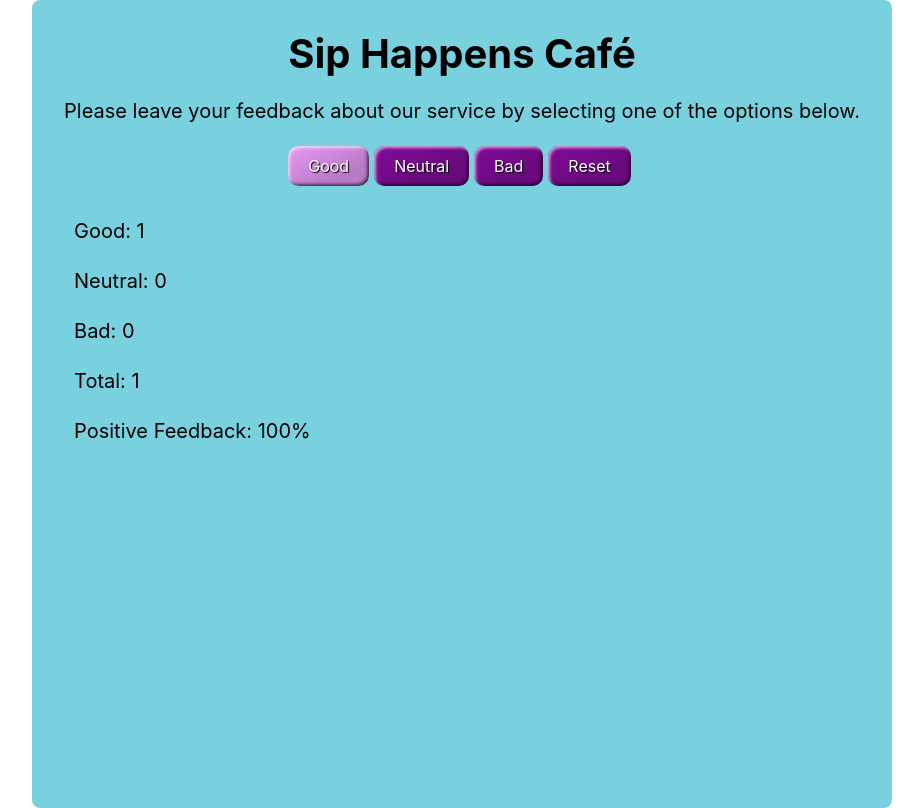
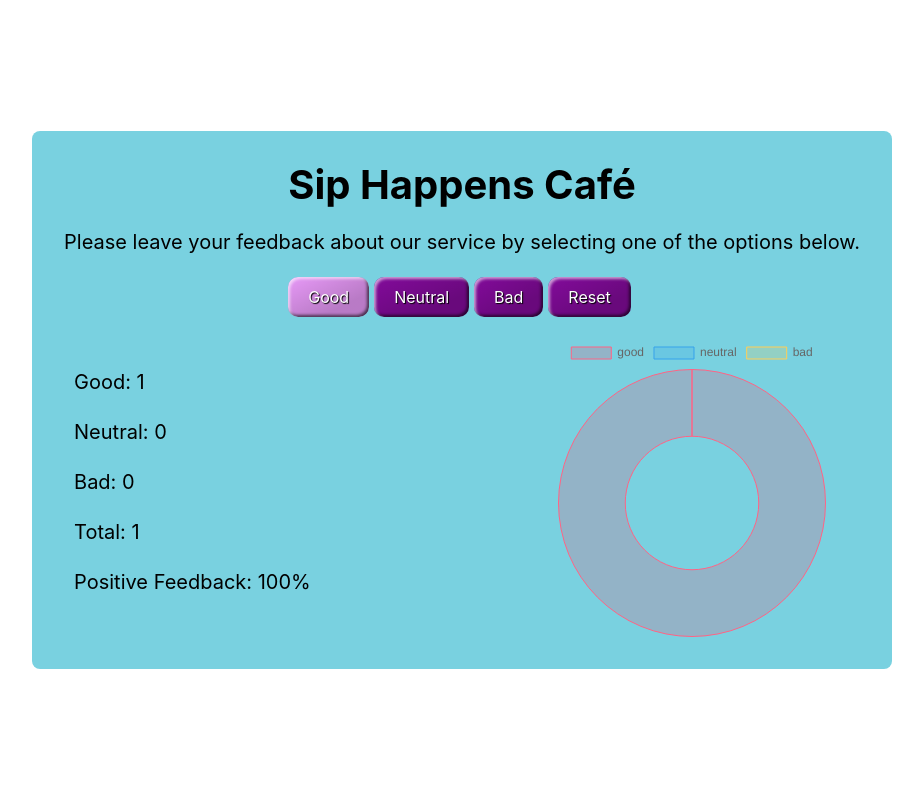
Before and after one commit to lichiy-web/goit-react-hw-02-marina, a React (Vite) app: page / in a window 1280 px wide. Both pictures are taken after a click on the button "Good". Shown: the whole page, without its empty margins (178-1101 px from the left). Built offline with nearby package versions, Linux system fonts and the light colour scheme.

Commit message:
fix Chart.jsx

```diff
--- a/src/App.css
+++ b/src/App.css
@@ -6,3 +6,7 @@
   background-color: #79d1e0;
   border-radius: 8px;
 }
+
+.feedbackWrapper {
+  display: flex;
+}
--- a/src/App.jsx
+++ b/src/App.jsx
@@ -1,21 +1,21 @@
-import { useEffect, useState } from 'react'
-import Description from './components/Description/Description'
-import Options from './components/Options/Options'
-import Feedback from './components/Feedback/Feedback'
-import Notification from './components/Notification/Notification'
-import Chart from './components/Chart/Chart'
-import './App.css'
+import { useEffect, useState } from 'react';
+import Description from './components/Description/Description';
+import Options from './components/Options/Options';
+import Feedback from './components/Feedback/Feedback';
+import Notification from './components/Notification/Notification';
+import Chart from './components/Chart/Chart';
+import './App.css';
 
 export default function App() {
   const [clicks, setClicks] = useState(() => {
-    const savedFeedback = localStorage.getItem("saved-feedback-statistics");
+    const savedFeedback = localStorage.getItem('saved-feedback-statistics');
     if (savedFeedback !== null) {
       return JSON.parse(savedFeedback);
     }
     return { good: 0, neutral: 0, bad: 0 };
   });
 
-  const updateFeedback = (feedbackType) => {
+  const updateFeedback = feedbackType => {
     setClicks({
       ...clicks,
       [feedbackType]: clicks[feedbackType] + 1,
@@ -35,7 +35,7 @@ export default function App() {
   const positiveFeedback = Math.round((clicks.good / totalFeedback) * 100);
 
   useEffect(() => {
-    localStorage.setItem("saved-feedback-statistics", JSON.stringify(clicks));
+    localStorage.setItem('saved-feedback-statistics', JSON.stringify(clicks));
   }, [clicks]);
 
   return (
@@ -52,6 +52,7 @@ export default function App() {
         {!totalFeedback ? (
           <Notification />
         ) : (
+          <div className="feedbackWrapper">
             <Feedback
               good={clicks.good}
               neutral={clicks.neutral}
@@ -59,8 +60,9 @@ export default function App() {
               total={totalFeedback}
               percentFeedback={positiveFeedback}
             />
+            <Chart clicks={clicks} />
+          </div>
         )}
-        <Chart data={clicks}  datasetsData={updateFeedback} />
       </div>
     </div>
   );
--- a/src/components/Chart/Chart.jsx
+++ b/src/components/Chart/Chart.jsx
@@ -1,16 +1,17 @@
-import { Chart as ChartJS, ArcElement, Tooltip, Legend } from 'chart.js'
-import { Doughnut } from 'react-chartjs-2'
+import { Chart as ChartJS, ArcElement, Tooltip, Legend } from 'chart.js';
+import { Doughnut } from 'react-chartjs-2';
 import s from './Chart.module.css';
 
 ChartJS.register(ArcElement, Tooltip, Legend);
 
-export default function Chart({ clicks, labels, datasetsData }) {
+export default function Chart({ clicks }) {
+  console.log('clicks = ', clicks);
   const data = {
-  labels: {clicks},
+    labels: Object.keys(clicks),
     datasets: [
       {
         label: '# of Votes',
-      data: {clicks},
+        data: Object.values(clicks),
         backgroundColor: [
           'rgba(253, 60, 101, 0.2)',
           'rgba(54, 162, 235, 0.2)',
@@ -31,7 +32,9 @@ export default function Chart({ clicks, labels, datasetsData }) {
       },
     ],
   };
-data.labels = labels;
-data.datasets[0].data = datasetsData;
-return <Doughnut className={s.chart} data={data} />;
+  return (
+    <div className="wrapper">
+      <Doughnut className={s.chart} data={data} />
+    </div>
+  );
 }
```
Lines whose indentation alone changed are shown as unchanged.
